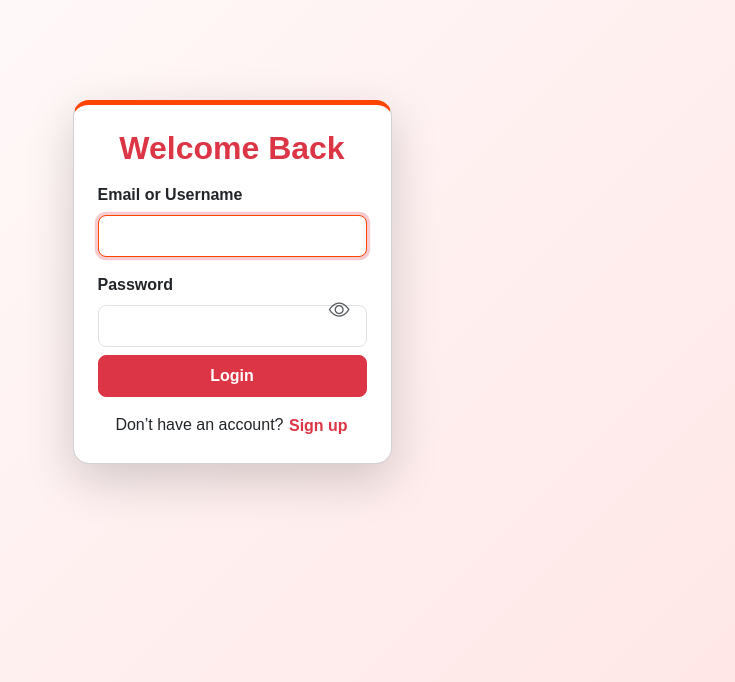
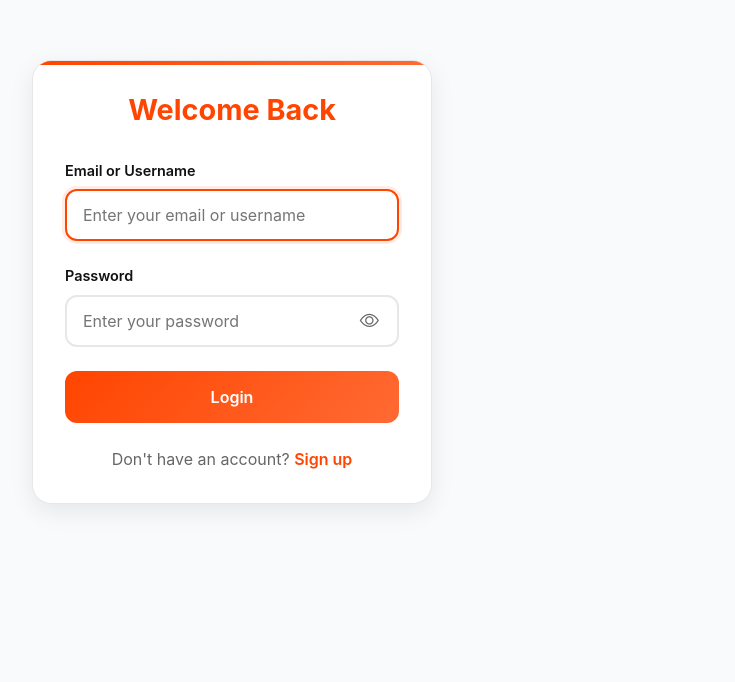
Before and after one commit to Dohperm/daily-hustle-worker-frontend, a React (Vite) app: page /login in a window 1280 px wide. Shown: the part 118-800 px from the top of the page, without its empty margins (408-1143 px from the left). Built offline with nearby package versions, Linux system fonts and the light colour scheme; no server answers.

Commit message:
refactor Login component for improved styling and dark mode support

```diff
--- a/src/pages/auth/Login/login.jsx
+++ b/src/pages/auth/Login/login.jsx
@@ -6,11 +6,13 @@ import "bootstrap/dist/css/bootstrap.min.css";
 import "bootstrap-icons/font/bootstrap-icons.css";
 import "react-toastify/dist/ReactToastify.css";
 import { useAppData } from "../../../hooks/AppDataContext";
+import { useTheme } from "../../../hooks/useThemeContext";
 
 const API_BASE = "https://daily-hustle-backend-fb9c10f98583.herokuapp.com/api/v1";
 
 const Login = () => {
   const navigate = useNavigate();
+  const { theme } = useTheme();
   const [formData, setFormData] = useState({
     identifier: "", // email or username
     password: "",
@@ -20,6 +22,8 @@ const Login = () => {
   const [loginError, setLoginError] = useState("");
   const idRef = useRef();
   const { setUserLoggedIn } = useAppData();
+
+  const isDark = theme === "dark";
 
   useEffect(() => {
     if (idRef.current) idRef.current.focus();
@@ -57,92 +61,269 @@ const Login = () => {
   };
 
   return (
-    <div
-      className="d-flex justify-content-center align-items-center vh-100"
-      style={{
-        background: "linear-gradient(135deg, #fff, #ffe5e5)",
-        fontFamily: "Poppins, sans-serif",
-      }}
-    >
-      <ToastContainer position="top-center" theme="colored" autoClose={2400} />
-      <div
-        className="card shadow-lg p-4"
-        style={{
-          maxWidth: "400px",
-          borderRadius: "16px",
-          borderTop: "5px solid #ff4500",
-        }}
-      >
-        <h2 className="fw-bold text-center mb-3 text-danger">Welcome Back</h2>
+    <>
+      <style jsx>{`
+        .dh-login {
+          --bg: ${isDark ? "#0a0a0a" : "#f9fafb"};
+          --card: ${isDark ? "#141414" : "#fff"};
+          --text: ${isDark ? "#f0f0f0" : "#111"};
+          --muted: ${isDark ? "#aaa" : "#666"};
+          --border: ${isDark ? "#2a2a2a" : "#e5e7eb"};
+          --shadow: 0 8px 24px rgba(0, 0, 0, ${isDark ? "0.4" : "0.08"});
+          --dh-red: #ff4500;
+          --dh-red-hov: #e03e00;
+          --dh-red-light: #ff6a33;
+
+          background: var(--bg);
+          color: var(--text);
+          min-height: 100vh;
+          font-family: "Inter", system-ui, sans-serif;
+          display: flex;
+          align-items: center;
+          justify-content: center;
+          padding: 1rem;
+        }
+
+        .dh-login-card {
+          background: var(--card);
+          border-radius: 1.2rem;
+          padding: 2rem;
+          width: 100%;
+          max-width: 400px;
+          border: 1px solid var(--border);
+          box-shadow: var(--shadow);
+          position: relative;
+          overflow: hidden;
+        }
+
+        .dh-login-card::before {
+          content: '';
+          position: absolute;
+          top: 0;
+          left: 0;
+          right: 0;
+          height: 4px;
+          background: linear-gradient(90deg, var(--dh-red), var(--dh-red-light));
+        }
+
+        .dh-title {
+          font-size: 1.8rem;
+          font-weight: 700;
+          text-align: center;
+          margin-bottom: 2rem;
+          color: var(--dh-red);
+        }
+
+        .dh-form-group {
+          margin-bottom: 1.5rem;
+        }
+
+        .dh-label {
+          display: block;
+          font-weight: 600;
+          margin-bottom: 0.5rem;
+          color: var(--text);
+          font-size: 0.9rem;
+        }
+
+        .dh-input {
+          width: 100%;
+          padding: 0.75rem 1rem;
+          border: 2px solid var(--border);
+          border-radius: 0.75rem;
+          background: var(--card);
+          color: var(--text);
+          font-size: 1rem;
+          transition: all 0.2s;
+          outline: none;
+        }
+
+        .dh-input:focus {
+          border-color: var(--dh-red);
+          box-shadow: 0 0 0 3px rgba(255, 69, 0, 0.1);
+        }
+
+        .dh-input-wrapper {
+          position: relative;
+        }
+
+        .dh-eye-btn {
+          position: absolute;
+          right: 1rem;
+          top: 50%;
+          transform: translateY(-50%);
+          background: none;
+          border: none;
+          color: var(--muted);
+          font-size: 1.2rem;
+          cursor: pointer;
+          padding: 0.25rem;
+          border-radius: 0.5rem;
+          transition: all 0.2s;
+        }
+
+        .dh-eye-btn:hover {
+          color: var(--dh-red);
+          background: rgba(255, 69, 0, 0.1);
+        }
+
+        .dh-error {
+          background: rgba(220, 53, 69, 0.1);
+          color: #dc3545;
+          padding: 0.75rem;
+          border-radius: 0.5rem;
+          text-align: center;
+          font-size: 0.9rem;
+          margin-bottom: 1rem;
+          border: 1px solid rgba(220, 53, 69, 0.2);
+        }
+
+        .dh-submit-btn {
+          width: 100%;
+          padding: 0.875rem;
+          background: linear-gradient(135deg, var(--dh-red), var(--dh-red-light));
+          color: #fff;
+          border: none;
+          border-radius: 0.75rem;
+          font-weight: 600;
+          font-size: 1rem;
+          cursor: pointer;
+          transition: all 0.2s;
+          display: flex;
+          align-items: center;
+          justify-content: center;
+          gap: 0.5rem;
+        }
+
+        .dh-submit-btn:hover:not(:disabled) {
+          background: linear-gradient(135deg, var(--dh-red-hov), var(--dh-red));
+          transform: translateY(-2px);
+          box-shadow: 0 8px 20px rgba(255, 69, 0, 0.3);
+        }
+
+        .dh-submit-btn:disabled {
+          opacity: 0.7;
+          cursor: not-allowed;
+          transform: none;
+        }
+
+        .dh-signup-link {
+          text-align: center;
+          margin-top: 1.5rem;
+          color: var(--muted);
+        }
+
+        .dh-signup-btn {
+          background: none;
+          border: none;
+          color: var(--dh-red);
+          font-weight: 600;
+          cursor: pointer;
+          text-decoration: none;
+          transition: color 0.2s;
+        }
+
+        .dh-signup-btn:hover {
+          color: var(--dh-red-hov);
+          text-decoration: underline;
+        }
+
+        .dh-spinner {
+          width: 1rem;
+          height: 1rem;
+          border: 2px solid transparent;
+          border-top: 2px solid currentColor;
+          border-radius: 50%;
+          animation: spin 1s linear infinite;
+        }
+
+        @keyframes spin {
+          to { transform: rotate(360deg); }
+        }
+      `}</style>
+
+      <div className="dh-login">
+        <ToastContainer position="top-center" theme={isDark ? "dark" : "light"} autoClose={2400} />
+
+        <div className="dh-login-card">
+          <h1 className="dh-title">Welcome Back</h1>
+
           <form onSubmit={handleSubmit}>
-          <div className="mb-3">
-            <label className="form-label fw-semibold">Email or Username</label>
+            <div className="dh-form-group">
+              <label className="dh-label">Email or Username</label>
               <input
                 type="text"
                 ref={idRef}
                 name="identifier"
-              className="form-control rounded-3 py-2"
+                className="dh-input"
                 value={formData.identifier}
                 onChange={handleChange}
                 required
                 autoComplete="username"
+                placeholder="Enter your email or username"
               />
             </div>
-          <div className="mb-2 position-relative">
-            <label className="form-label fw-semibold">Password</label>
+
+            <div className="dh-form-group">
+              <label className="dh-label">Password</label>
+              <div className="dh-input-wrapper">
                 <input
                   type={showPassword ? "text" : "password"}
                   name="password"
-              className="form-control rounded-3 py-2 pe-5"
+                  className="dh-input"
+                  style={{ paddingRight: "3rem" }}
                   value={formData.password}
                   onChange={handleChange}
                   required
                   autoComplete="current-password"
+                  placeholder="Enter your password"
                 />
                 <button
                   type="button"
+                  className="dh-eye-btn"
+                  onClick={() => setShowPassword((v) => !v)}
                   tabIndex={-1}
-              className="btn btn-link p-0 position-absolute top-50 end-0 pe-3 translate-middle-y text-muted"
-              onClick={() => setShowPassword((v) => !v)}
-              style={{ fontSize: "1.3rem" }}
                 >
-              <i
-                className={`bi ${showPassword ? "bi-eye-slash" : "bi-eye"}`}
-              ></i>
+                  <i className={`bi ${showPassword ? "bi-eye-slash" : "bi-eye"}`} />
                 </button>
               </div>
+            </div>
+
             {loginError && (
-            <div className="alert alert-danger small py-2 mb-2 mt-2 text-center">
+              <div className="dh-error">
                 {loginError}
               </div>
             )}
+
             <button
               type="submit"
-            className="btn btn-danger w-100 py-2 rounded-3 fw-semibold"
+              className="dh-submit-btn"
               disabled={loading}
             >
               {loading ? (
                 <>
-                <span className="spinner-border spinner-border-sm me-2"></span>
+                  <div className="dh-spinner" />
                   Logging in...
                 </>
               ) : (
                 "Login"
               )}
             </button>
-          <p className="text-center mt-3 mb-0">
-            Don’t have an account?{" "}
+
+            <div className="dh-signup-link">
+              Don't have an account?{" "}
               <button
                 type="button"
-              className="btn btn-link p-0 text-danger text-decoration-none fw-semibold"
+                className="dh-signup-btn"
                 onClick={() => navigate('/signup')}
               >
                 Sign up
               </button>
-          </p>
+            </div>
           </form>
         </div>
       </div>
+    </>
   );
 };
 
```
Lines whose indentation alone changed are shown as unchanged.
